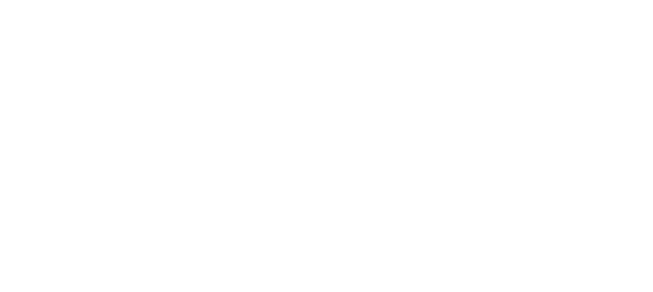
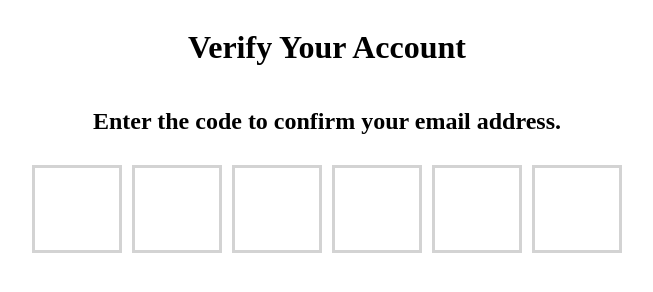
Before and after one commit to acciojob/OTP-debayudh2001, a website: page main.html in a window 1280 px wide. Shown: the whole page, without its empty margins (313-966 px from the left). Drawn offline with Linux system fonts and the light colour scheme.

Commit message:
created a submission

```diff
--- a/main.html
+++ b/main.html
@@ -8,6 +8,16 @@
 
 <body>
 	<!-- the entire body must be written by student -->
+	<h1 class="heading" id="verification_heading">Verify Your Account</h1>
+	<h2 class="heading" id="verification_subtext">Enter the code to confirm your email address.</h2>
+	<div class="code-container">
+		<input type="text" class="code">
+		<input type="text" class="code">
+		<input type="text" class="code">
+		<input type="text" class="code">
+		<input type="text" class="code">
+		<input type="text" class="code">
+	</div>
     <script type="text/javascript" src="./script.js">
 </script>
 
--- a/script.js
+++ b/script.js
@@ -1 +1,12 @@
 //your JS code here. If required.
+let inputs = document.querySelectorAll(".code")
+for(let i=0; i<inputs.length; i++){
+	inputs[i].addEventListener("input", () => {
+		inputs[i+1].focus()
+	})
+	inputs[i].addEventListener("keyup", (e) => {
+		if(e.key === "Backspace"){
+			inputs[i-1].focus()
+		}
+	})
+}
--- a/styles.css
+++ b/styles.css
@@ -1 +1,23 @@
 /*  your css code here. If applicable */
+body{
+	display: flex;
+	flex-direction: column;
+	align-items: center;
+	font-style:
+}
+.heading{
+	text-align: center
+}
+.code-container{
+	margin-top: 10px;
+	display: flex;
+	gap: 10px
+}
+.code{
+	width: 80px;
+	height: 80px;
+	text-align: center;
+	font-size: 42px;
+	color: grey;
+	border: 3px solid lightgrey;
+}
```
